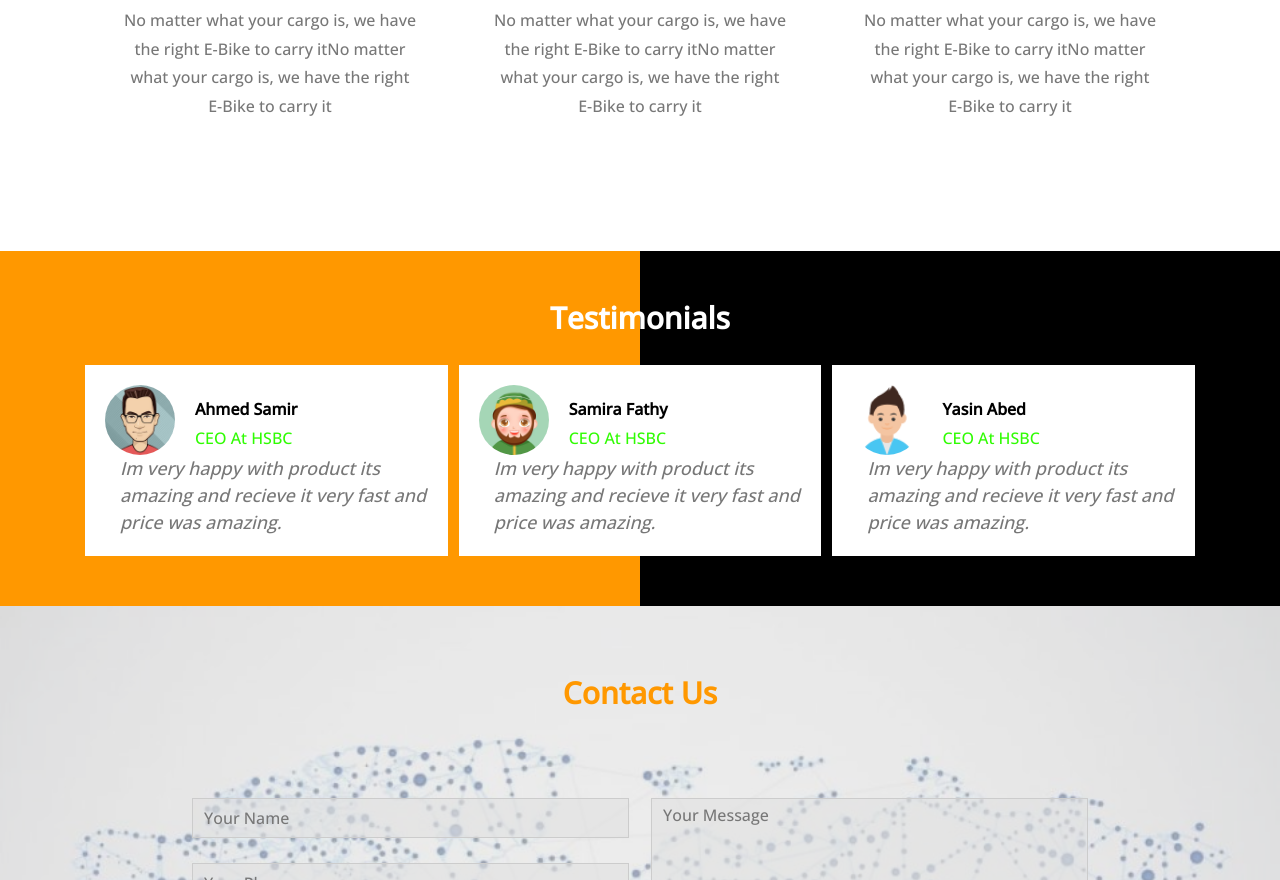
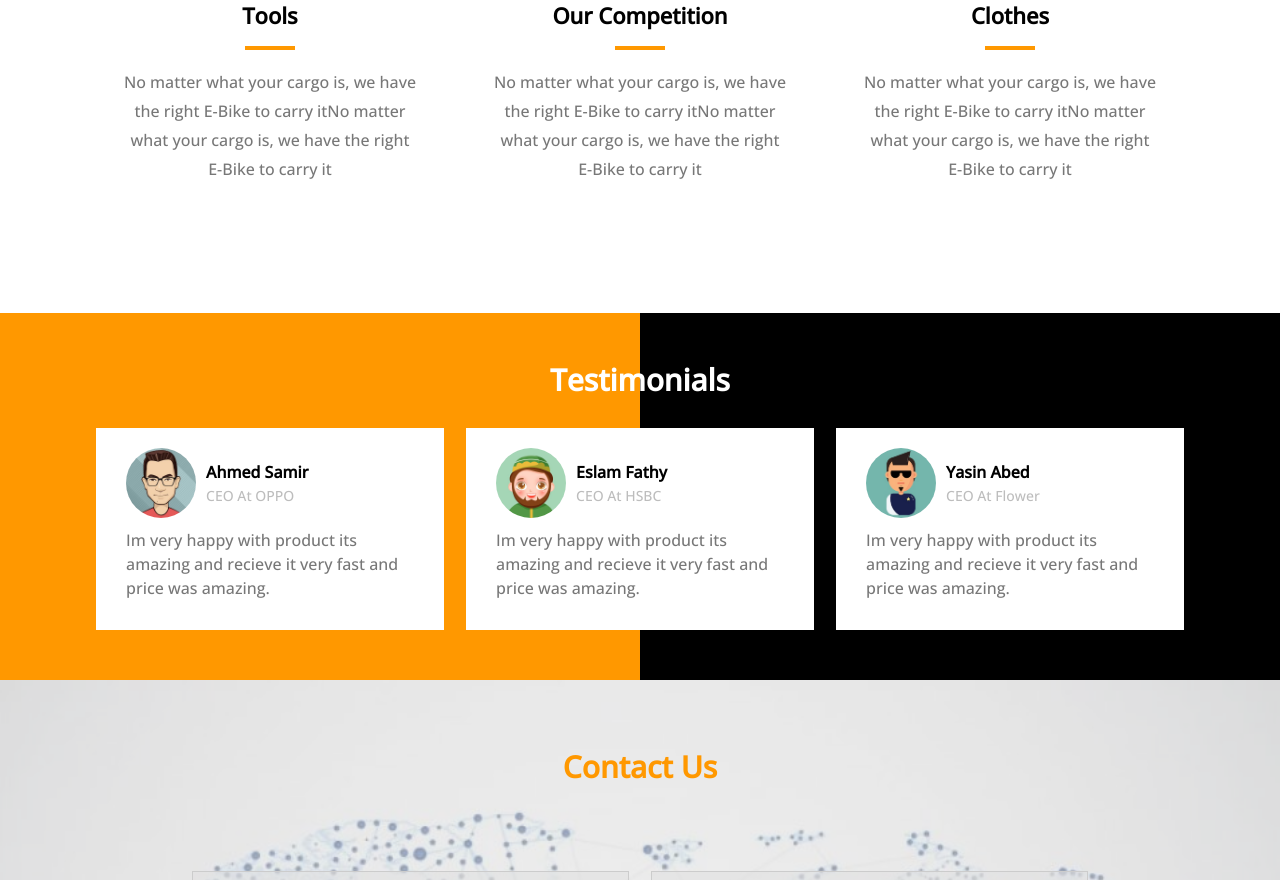
Before and after one commit to amrkhairy2099/Bike-Store, a plain HTML site: page index.html in a window 1280 px wide. Shown: the part 3984-4864 px from the top of the page. Drawn offline with nearby package versions, Linux system fonts and the light colour scheme.

Commit message:
modife somethings

```diff
--- a/main-css.css
+++ b/css/main-css.css
@@ -2,12 +2,12 @@
 	--main-color: #ff9800;
 }
 *{
-	-wibkit-box-sizing: border-box;
+	-webkit-box-sizing: border-box;
 	-moz-box-sizing: border-box;
 	box-sizing: border-box;
 }
 
-body{
+body {
 	font-family: 'Open Sans', sans-serif;
 }
 .container {
@@ -102,7 +102,7 @@ body{
    border-radius: 5px;
    font-weight: bold;
    display: block;
-    cursor: pointer;;
+   cursor: pointer;
 }
 /* End Settings Box */
 /* Start Button To Switch Background */
@@ -184,7 +184,7 @@ body{
 /* Start Landing Page */
 .landing-page {
 	min-height: 100vh;
-	background-image: url('imgs/back-1.jpg');
+	background-image: url('../imgs/back-1.jpg');
 	background-size: cover;
 	position: relative;
 }
@@ -428,7 +428,7 @@ body{
 
 }
 .service .repair {
-	background-image: url('imgs/ser-01.jpg');
+	background-image: url('../imgs/ser-01.jpg');
 	background-size: cover;
 }
 .service .box .overlay-info {
@@ -466,11 +466,11 @@ body{
 	letter-spacing: 3px;
 }
 .service .recomend {
-	background-image: url('imgs/ser-02.jpg');
+	background-image: url('../imgs/ser-02.jpg');
 	background-size: cover;
 }
 .service .exchange {
-	background-image: url('imgs/ser-03.JPG');
+	background-image: url('../imgs/ser-03.JPG');
 	background-size: cover;
 }
 /* End Service */
@@ -766,70 +766,77 @@ body{
 	text-align: center;
 	z-index: 2;
 }
-.testimonials .ts-box {
+.testimonials .box {
 	position: relative;
-	width: calc(98% / 3);
+	width: calc(94% / 3);
 	float: left;
 	background-color: #FFF;
 	padding: 20px;
+   margin: 0 1%;
 	z-index: 2;
+   overflow: hidden;
 }
 @media (max-width: 767px) {
-	.testimonials .ts-box {
-		width :100%;
+	.testimonials .box {
+      float: none;
+		width :90%;
 		text-align: center;
-		margin-bottom: 10px;
+		margin: 0 auto 15px;
 	}
 }
-.testimonials .ts-box:not(:last-of-type) {
-	margin-right: 1%;
-}
-.testimonials .ts-box > p {
-	margin: 0 0 0 15px;
-	line-height: 1.5;
-	font-size: 18px;
-	color: #777;
-	font-style: italic;
-}
-.testimonials .ts-box .person-info {
-	overflow: hidden;
-}
+
 @media (max-width: 991px) {
-	.testimonials .ts-box .person-info {
+	.testimonials .box .text{
 		overflow: hidden;
 		text-align: center;
 	}
 }
-@media (max-width: 767px) {
-	.testimonials .ts-box .person-info {
-		display: block;
+.testimonials .box .image {
+   display: flex;
+   float: left;
+   height: 70px;
+   width: 70px;
+   border-radius: 50%;
+   margin: 0 10px;
+   overflow: hidden;
+}
+.testimonials .box .image igm {
+   max-width: 100%;
+}
+@media (max-width: 991px) {
+	.testimonials .box .image  {
+		float: none;
+		margin: 0 auto;
 	}
 }
-.testimonials .ts-box .person-info img {
+.testimonials .box .text {
    float: left;
-	width: 70px;
-	border-radius: 50%;
-	margin-right: 20px;
 }
-@media (max-width: 991px) {
-	.testimonials .ts-box .person-info img  {
+@media (max-width: 767px) {
+	.testimonials .box .text {
 		float: none;
-		margin-right: 0;
 	}
 }
-.testimonials .ts-box .person-info h4 {
-	margin: 15px 0 10px;
+.testimonials .box .text h4 {
+	margin: 15px 0 5px;
 }
-.testimonials .ts-box .person-info p {
-	color: #30fc03;
-	margin: 0;
+.testimonials .box .text span {
+	font-size: 14px;
+   color: #bdbdbd;
+}
+.testimonials .box > p {
+	margin: 10px;
+	line-height: 1.5;
+	font-size: 16px;
+	color: #777;
+   float: left;
 }
 /* End Testimonials */
 /* Start Contact Us */
 .contact {
 	position: relative;
 	min-height: 600px;
-	background-image: url('imgs/map.JPG');
+	background-image: url('../imgs/map.JPG');
 	background-size: cover;
 	padding: 70px 0 70px;
 }
--- a/index.html
+++ b/index.html
@@ -4,9 +4,9 @@
 		<meta charset="UTF-8">
 		<meta name="viewport" content="width=device-width, initial-scale=1.0">
 		<!--Font Awesome Library-->
+		<link rel="stylesheet" href="css/main-css.css"/>
 		<link rel="stylesheet" href="css/all.min.css"/>
 		<link rel="stylesheet" href="css/normalize.css"/>
-		<link rel="stylesheet" href="main-css.css"/>
 		<link rel="stylesheet" href="https://fonts.googleapis.com/css2?family=Open+Sans:wght@300;500&display=swap"/>
 		<link rel="shortcut icon" type="image" href="imgs/logo.png"/>
 		<title>Bike Store</title>
@@ -173,6 +173,9 @@
 						</div>
 					</div>
                <div class="clearfix"></div>
+					<!-- End 2019 -->
+               <!-- Start 2020 -->
+               <div class="year">2020</div>
 					<div class="right">
 						<div class="content">
 						<h3>Heading</h3>
@@ -186,10 +189,10 @@
 						<p>No matter what your cargo is, we have the right E-Bike to carry itNo matter what your cargo is, we have the right E-Bike to carry it</p>
 						</div>
 					</div>
-					<!-- End 2019 -->
-					<!-- Start 2020 -->
+               <!-- End 2020 -->
+					<!-- Start 2021 -->
 					<div class="clearfix"></div>
-					<div class="year">2020</div>
+					<div class="year">2021</div>
 					<div class="left">
 						<div class="content">
 						<h3>Heading</h3>
@@ -243,27 +246,33 @@
 		<div class="testimonials">
 			<div class="container">
 			<h2>Testimonials</h2>
-				<div class="ts-box">
-					<div class="person-info">
+				<div class="box">
+						<div class="image">
                      <img src="imgs/teste-01.jpg" alt="">
+                  </div>
+						<div class="text">
                      <h4>Ahmed Samir</h4>
-						<p>CEO At HSBC</p>
+                     <span>CEO At OPPO</span>
                   </div>
 					<p>Im very happy with product its amazing and recieve it very fast and price was amazing.</p>
 				</div>
-				<div class="ts-box">
-					<div class="person-info">
+				<div class="box">
+					<div class="image">
 						<img src="imgs/teste-02.jpg" alt="">
-						<h4>Samira Fathy</h4>
-						<p>CEO At HSBC</p>
+               </div>
+               <div class="text">
+						<h4>Eslam Fathy</h4>
+						<span>CEO At HSBC</span>
 					</div>
 					<p>Im very happy with product its amazing and recieve it very fast and price was amazing.</p>
 				</div>
-				<div class="ts-box">
-					<div class="person-info">
-						<img src="imgs/teste-03.png" alt="">
+				<div class="box">
+					<div class="image">
+						<img src="imgs/teste-03.jpg" alt="">
+               </div>
+               <div class="text">
 						<h4>Yasin Abed</h4>
-						<p>CEO At HSBC</p>
+						<span>CEO At Flower</span>
 					</div>
 					<p>Im very happy with product its amazing and recieve it very fast and price was amazing.</p>
 				</div>
--- a/js/main-js.js
+++ b/js/main-js.js
@@ -1,7 +1,6 @@
 // Check If There's Local Storage Color List
 let mainColors = localStorage.getItem("color-list");
 if (mainColors !== null) {
-	console.log('Local not empty')
 	document.documentElement.style.setProperty('--main-color', mainColors);
 // Remove Active Class From All Childerns
 	document.querySelectorAll(".color-list li").forEach(element => {
```
Also changed, not shown: imgs/teste-03.jpg (added), imgs/teste-03.png (deleted). Lines whose indentation alone changed are shown as unchanged.
